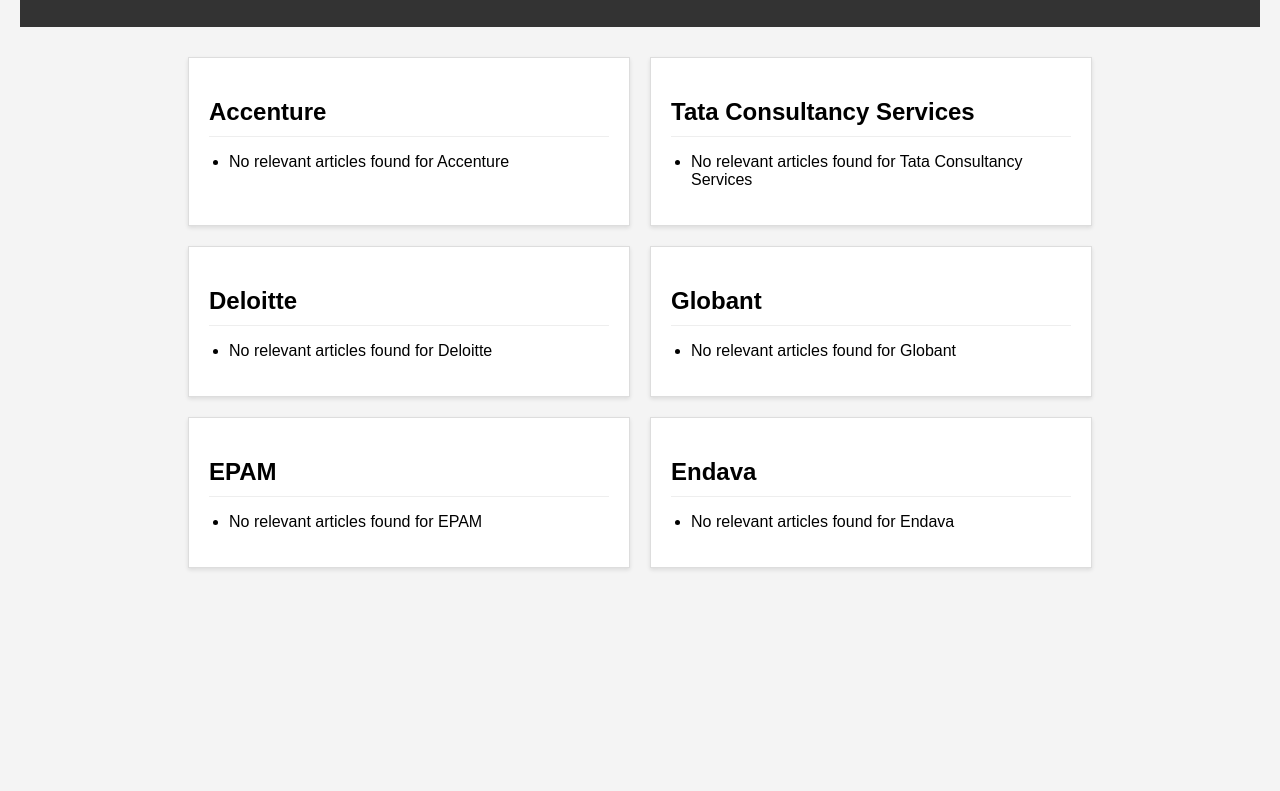
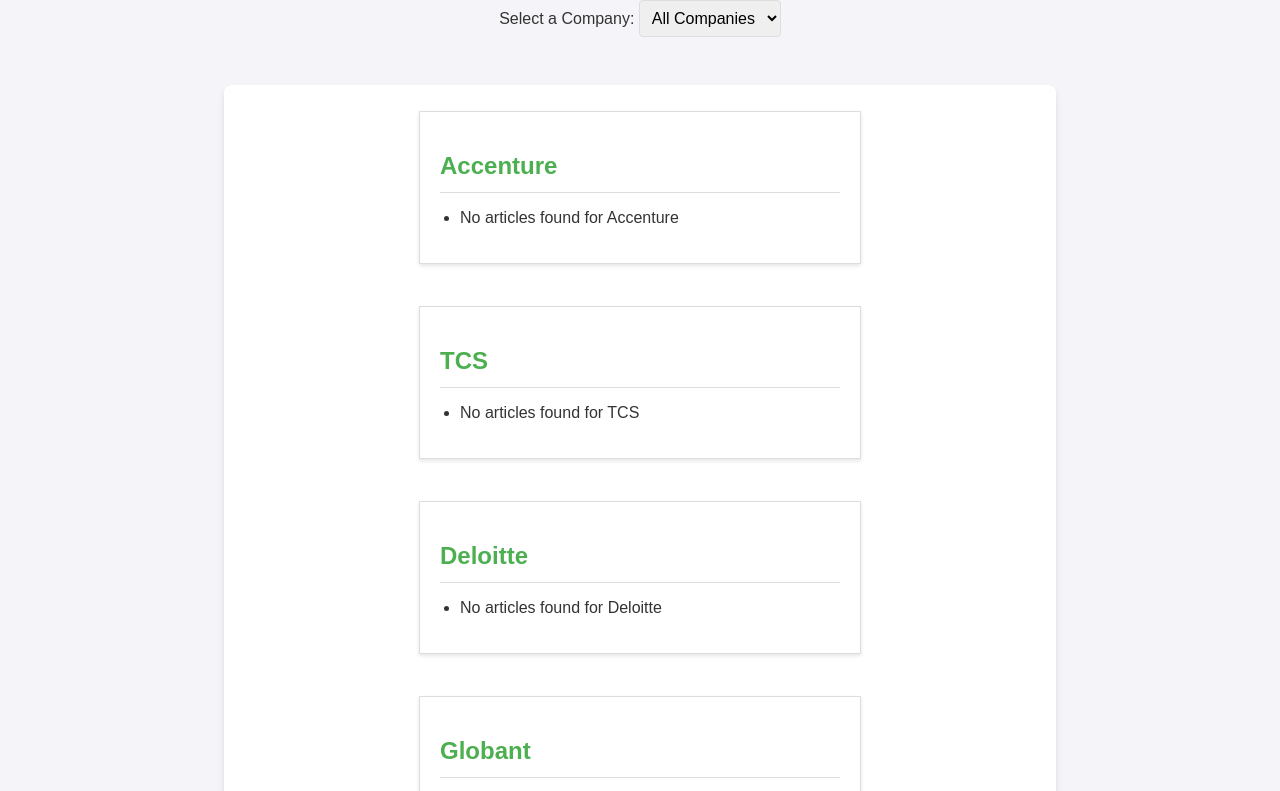
Before and after one commit to DevilsRejection/competitor-news-dashboard, a plain HTML site: page index.html in a window 1280 px wide. Shown: the part 105-896 px from the top of the page. Before the commit the page ends 800 px from the top, so only its background shows below. Drawn offline with Linux system fonts and the light colour scheme; no server answers.

Commit message:
Update index.html

```diff
--- a/index.html
+++ b/index.html
@@ -5,14 +5,177 @@
     <meta name="viewport" content="width=device-width, initial-scale=1.0">
     <title>Competitor News Dashboard</title>
     <link rel="stylesheet" href="style.css">
+    <style>
+        /* Minimalistic Styling */
+        body {
+            margin: 0;
+            font-family: Arial, sans-serif;
+            background-color: #f4f4f9;
+            color: #333;
+            display: flex;
+            flex-direction: column;
+            align-items: center;
+            min-height: 100vh;
+        }
+
+        header {
+            background-color: #4CAF50;
+            color: white;
+            text-align: center;
+            padding: 1em 0;
+            width: 100%;
+            box-shadow: 0px 2px 5px rgba(0, 0, 0, 0.1);
+        }
+
+        h1 {
+            margin: 0;
+        }
+
+        main {
+            width: 90%;
+            max-width: 800px;
+            margin: 2em auto;
+            background-color: white;
+            border-radius: 8px;
+            box-shadow: 0px 4px 6px rgba(0, 0, 0, 0.1);
+            padding: 1em;
+        }
+
+        .dropdown-container {
+            text-align: center;
+            margin: 1em 0;
+        }
+
+        select {
+            padding: 0.5em;
+            font-size: 1em;
+            border: 1px solid #ddd;
+            border-radius: 4px;
+            cursor: pointer;
+        }
+
+        .company-news {
+            margin-bottom: 2em;
+        }
+
+        .company-news h2 {
+            color: #4CAF50;
+            border-bottom: 1px solid #ddd;
+            padding-bottom: 0.5em;
+        }
+
+        ul {
+            list-style-type: none;
+            padding: 0;
+        }
+
+        li {
+            margin: 0.5em 0;
+        }
+
+        a {
+            color: #4CAF50;
+            text-decoration: none;
+            font-weight: bold;
+        }
+
+        a:hover {
+            text-decoration: underline;
+        }
+    </style>
 </head>
 <body>
     <header>
         <h1>Competitor News Dashboard</h1>
     </header>
+
+    <!-- Dropdown for Company Selection -->
+    <div class="dropdown-container">
+        <label for="company-select">Select a Company:</label>
+        <select id="company-select">
+            <option value="all">All Companies</option>
+            <option value="Accenture">Accenture</option>
+            <option value="TCS">TCS</option>
+            <option value="Deloitte">Deloitte</option>
+            <option value="Globant">Globant</option>
+            <option value="EPAM">EPAM</option>
+            <option value="Endava">Endava</option>
+        </select>
+    </div>
+
+    <!-- News Container -->
     <main id="news-container">
-        <!-- News articles will be added here -->
+        <!-- News articles will be dynamically added here -->
     </main>
-    <script src="script.js"></script>
+
+    <script>
+        document.addEventListener('DOMContentLoaded', function () {
+            const companies = ["Accenture", "TCS", "Deloitte", "Globant", "EPAM", "Endava"];
+            const newsContainer = document.getElementById('news-container');
+            const companySelect = document.getElementById('company-select');
+
+            async function fetchNewsForCompany(company) {
+                const apiUrl = `http://127.0.0.1:3000/news?q=${company}`;
+                try {
+                    const response = await fetch(apiUrl);
+                    if (!response.ok) throw new Error(`HTTP Status ${response.status}`);
+                    const data = await response.json();
+                    return data.articles || [];
+                } catch (error) {
+                    console.error(`Error fetching news for ${company}:`, error);
+                    return [];
+                }
+            }
+
+            async function fetchAndRenderNews(selectedCompany = "all") {
+                newsContainer.innerHTML = "<p>Loading news articles...</p>";
+
+                const companiesToFetch = selectedCompany === "all" ? companies : [selectedCompany];
+                const promises = companiesToFetch.map(company => fetchNewsForCompany(company));
+                const newsData = await Promise.all(promises);
+
+                newsContainer.innerHTML = ""; // Clear loading message
+
+                newsData.forEach((articles, index) => {
+                    const companyName = companiesToFetch[index];
+                    const companyNewsDiv = document.createElement('div');
+                    companyNewsDiv.classList.add('company-news');
+
+                    const companyTitle = document.createElement('h2');
+                    companyTitle.textContent = companyName;
+                    companyNewsDiv.appendChild(companyTitle);
+
+                    const articleList = document.createElement('ul');
+                    if (articles.length > 0) {
+                        articles.forEach(article => {
+                            const listItem = document.createElement('li');
+                            const link = document.createElement('a');
+                            link.href = article.url;
+                            link.textContent = article.title;
+                            link.target = "_blank";
+                            listItem.appendChild(link);
+                            articleList.appendChild(listItem);
+                        });
+                    } else {
+                        const listItem = document.createElement('li');
+                        listItem.textContent = `No articles found for ${companyName}`;
+                        articleList.appendChild(listItem);
+                    }
+
+                    companyNewsDiv.appendChild(articleList);
+                    newsContainer.appendChild(companyNewsDiv);
+                });
+            }
+
+            // Event listener for dropdown changes
+            companySelect.addEventListener('change', (event) => {
+                const selectedCompany = event.target.value;
+                fetchAndRenderNews(selectedCompany);
+            });
+
+            // Initial render for all companies
+            fetchAndRenderNews();
+        });
+    </script>
 </body>
 </html>
```
